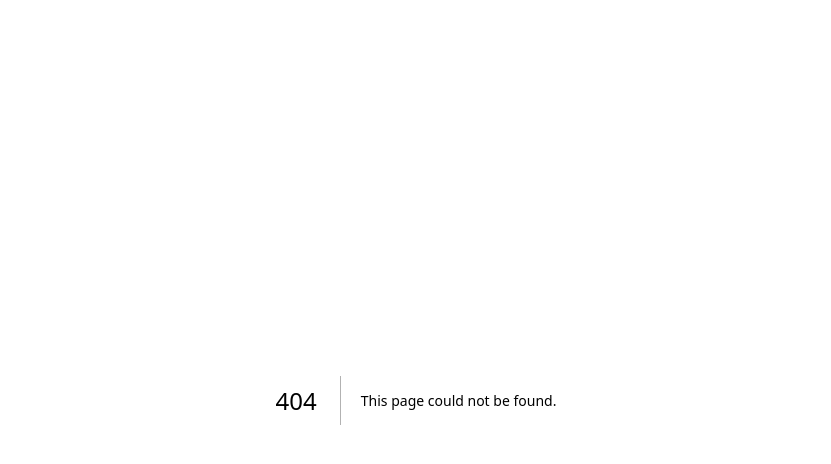
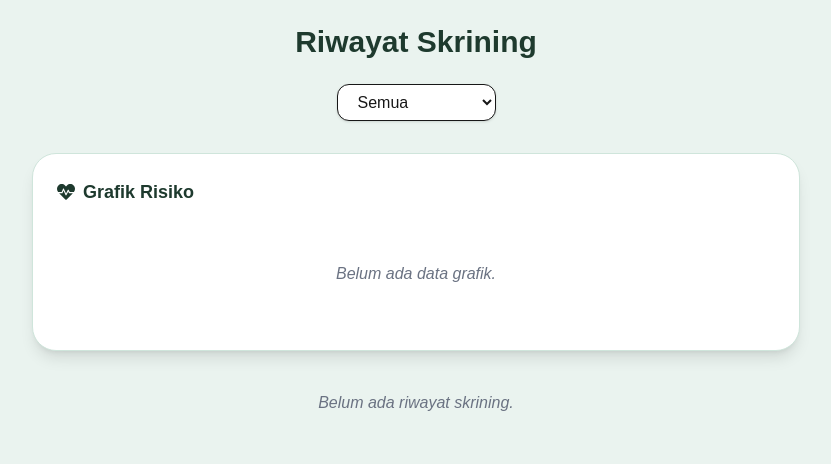
Before and after one commit to GillyVia/HeartLink, a Next.js app: page /riwayat in a window 1280 px wide. Before the commit this address had no page. Shown: the top 464 px of the page, without its empty margins (224-1055 px from the left). Built offline with nearby package versions, Linux system fonts and the light colour scheme; a web font is replaced by a local one.

Commit message:
update halaman riwayat, users.json, dan package

```diff
--- a/package.json
+++ b/package.json
@@ -15,7 +15,8 @@
     "next": "15.5.6",
     "react": "19.1.0",
     "react-dom": "19.1.0",
-    "react-icons": "^5.5.0"
+    "react-icons": "^5.5.0",
+    "recharts": "^3.5.1"
   },
   "devDependencies": {
     "@biomejs/biome": "2.2.0",
--- /dev/null
+++ b/src/app/riwayat/page.tsx
@@ -0,0 +1,209 @@
+"use client";
+
+import { useEffect, useState } from "react";
+import { FaCalendarAlt, FaHeartbeat } from "react-icons/fa";
+import {
+  LineChart,
+  Line,
+  XAxis,
+  YAxis,
+  Tooltip,
+  CartesianGrid,
+  ResponsiveContainer,
+} from "recharts";
+
+export default function RiwayatPage() {
+  const [riwayat, setRiwayat] = useState<any[]>([]);
+  const [periode, setPeriode] = useState("all");
+
+  // === FORMAT TANGGAL ===
+  const formatTanggal = (value: any) => {
+    const d = new Date(value);
+    return isNaN(d.getTime()) ? "-" : d.toLocaleDateString("id-ID");
+  };
+
+  const formatWaktu = (value: any) => {
+    const d = new Date(value);
+    return isNaN(d.getTime()) ? "-" : d.toLocaleTimeString("id-ID");
+  };
+
+  // === Ambil riwayat dari localStorage ===
+  useEffect(() => {
+    const data = JSON.parse(localStorage.getItem("riwayat") || "[]");
+    setRiwayat(data);
+  }, []);
+
+  // === Semua pertanyaan ===
+  const questions = [
+    "Apakah Anda berusia di atas 50 tahun?",
+    "Apakah Anda berjenis kelamin pria?",
+    "Apakah Anda memiliki riwayat keluarga dengan penyakit jantung?",
+    "Apakah Anda merokok secara aktif?",
+    "Apakah Anda sering mengonsumsi alkohol?",
+    "Apakah Anda kurang berolahraga (< 30 menit per hari)?",
+    "Apakah Anda sering makan makanan tinggi lemak?",
+    "Apakah Anda pernah didiagnosis hipertensi?",
+    "Apakah kadar kolesterol Anda tinggi?",
+    "Apakah Anda menderita diabetes?",
+    "Apakah berat badan Anda berlebih (obesitas)?",
+    "Apakah Anda pernah merasakan nyeri dada saat beraktivitas?",
+    "Apakah jantung Anda sering berdebar tanpa sebab?",
+    "Apakah Anda cepat lelah saat aktivitas ringan?",
+    "Apakah pergelangan kaki Anda sering bengkak?",
+    "Apakah Anda sering mengalami stres berat?",
+    "Apakah Anda tidur kurang dari 6 jam setiap malam?",
+    "Apakah Anda minum kopi lebih dari 3 gelas per hari?",
+    "Apakah Anda jarang melakukan pemeriksaan kesehatan rutin?",
+    "Apakah nyeri dada Anda menjalar ke leher atau lengan kiri?",
+    "Apakah Anda pernah pingsan atau hampir pingsan?",
+    "Apakah Anda pernah merasakan detak jantung tidak teratur?",
+    "Apakah Anda sering sesak napas saat tidur terlentang?",
+    "Apakah Anda sering merasa mual dan berkeringat dingin disertai nyeri dada?",
+    "Apakah tekanan darah Anda tidak stabil?",
+  ];
+
+  // === FILTER PERIODE ===
+  const filtered = (() => {
+    const now = new Date();
+
+    if (periode === "all") return riwayat;
+
+    return riwayat.filter((item) => {
+      const d = new Date(item.date);
+
+      if (periode === "week") {
+        const minus7 = new Date();
+        minus7.setDate(now.getDate() - 7);
+        return d >= minus7;
+      }
+
+      if (periode === "month") {
+        return (
+          d.getMonth() === now.getMonth() && d.getFullYear() === now.getFullYear()
+        );
+      }
+
+      if (periode === "year") {
+        return d.getFullYear() === now.getFullYear();
+      }
+
+      return true;
+    });
+  })();
+
+  // === Data grafik ===
+  const grafikData = filtered.map((item) => ({
+    date: formatTanggal(item.date),
+    risk: item.risk === "Rendah" ? 1 : item.risk === "Sedang" ? 2 : 3,
+  }));
+
+  return (
+    <div className="min-h-screen bg-[#EAF3EF] p-6 flex flex-col items-center">
+      <h1 className="text-3xl font-extrabold text-[#1E3A2E] mb-6">
+        Riwayat Skrining
+      </h1>
+
+      {/* FILTER */}
+      <select
+        className="px-4 py-2 rounded-xl border bg-white shadow mb-8"
+        value={periode}
+        onChange={(e) => setPeriode(e.target.value)}
+      >
+        <option value="all">Semua</option>
+        <option value="week">7 Hari Terakhir</option>
+        <option value="month">Bulan Ini</option>
+        <option value="year">Tahun Ini</option>
+      </select>
+
+      {/* GRAFIK */}
+      <div className="w-full max-w-3xl bg-white p-6 rounded-3xl shadow-lg mb-10 border border-[#CFE5DB]">
+        <h2 className="font-bold text-lg mb-4 flex items-center gap-2 text-[#1E3A2E]">
+          <FaHeartbeat /> Grafik Risiko
+        </h2>
+
+        {grafikData.length === 0 ? (
+          <p className="text-gray-500 italic text-center py-10">
+            Belum ada data grafik.
+          </p>
+        ) : (
+          <ResponsiveContainer width="100%" height={250}>
+            <LineChart data={grafikData}>
+              <CartesianGrid strokeDasharray="3 3" />
+              <XAxis dataKey="date" />
+              <YAxis ticks={[1, 2, 3]} />
+              <Tooltip />
+              <Line type="monotone" dataKey="risk" stroke="#1E3A2E" strokeWidth={3} />
+            </LineChart>
+          </ResponsiveContainer>
+        )}
+      </div>
+
+      {/* LIST RIWAYAT */}
+      <div className="w-full max-w-3xl space-y-6">
+        {filtered.length === 0 ? (
+          <p className="text-gray-500 italic text-center">
+            Belum ada riwayat skrining.
+          </p>
+        ) : (
+          filtered
+            .slice()
+            .reverse()
+            .map((item, index) => (
+              <div
+                key={index}
+                className="bg-white p-6 rounded-3xl shadow-md border border-[#D6E8DE] hover:shadow-lg transition"
+              >
+                {/* Header Card */}
+                <div className="flex items-center justify-between mb-4">
+                  <div>
+                    <p className="font-bold text-[#1E3A2E]">
+                      {formatTanggal(item.date)}
+                    </p>
+
+                    {/* Waktu HANYA muncul jika valid */}
+                    <p className="text-sm text-gray-600 flex items-center gap-1">
+                      {formatWaktu(item.date) !== "-" && <FaCalendarAlt />}
+                      {formatWaktu(item.date) !== "-" ? formatWaktu(item.date) : "-"}
+                    </p>
+                  </div>
+
+                  {/* BADGE */}
+                  <span
+                    className={`px-4 py-2 rounded-full text-white font-bold ${
+                      item.risk === "Rendah"
+                        ? "bg-green-600"
+                        : item.risk === "Sedang"
+                        ? "bg-yellow-500"
+                        : "bg-red-600"
+                    }`}
+                  >
+                    {item.risk}
+                  </span>
+                </div>
+
+                {/* DETAIL JAWABAN */}
+                <details className="mt-4">
+                  <summary className="cursor-pointer text-[#164A3C] font-semibold">
+                    Lihat Detail Jawaban
+                  </summary>
+
+                  <div className="mt-3 bg-[#F4FAF7] rounded-xl p-4 max-h-64 overflow-y-auto">
+                    {item.answers?.map((ans: number, i: number) => (
+                      <div key={i} className="border-b py-2">
+                        <p className="font-bold text-sm text-gray-800">
+                          {questions[i]}
+                        </p>
+                        <p className="text-[#1E3A2E] font-semibold">
+                          {ans === 1 ? "Ya" : "Tidak"}
+                        </p>
+                      </div>
+                    ))}
+                  </div>
+                </details>
+              </div>
+            ))
+        )}
+      </div>
+    </div>
+  );
+}
```
Also changed, not shown: 1 other file (tests, documents, lock files or other folders).
